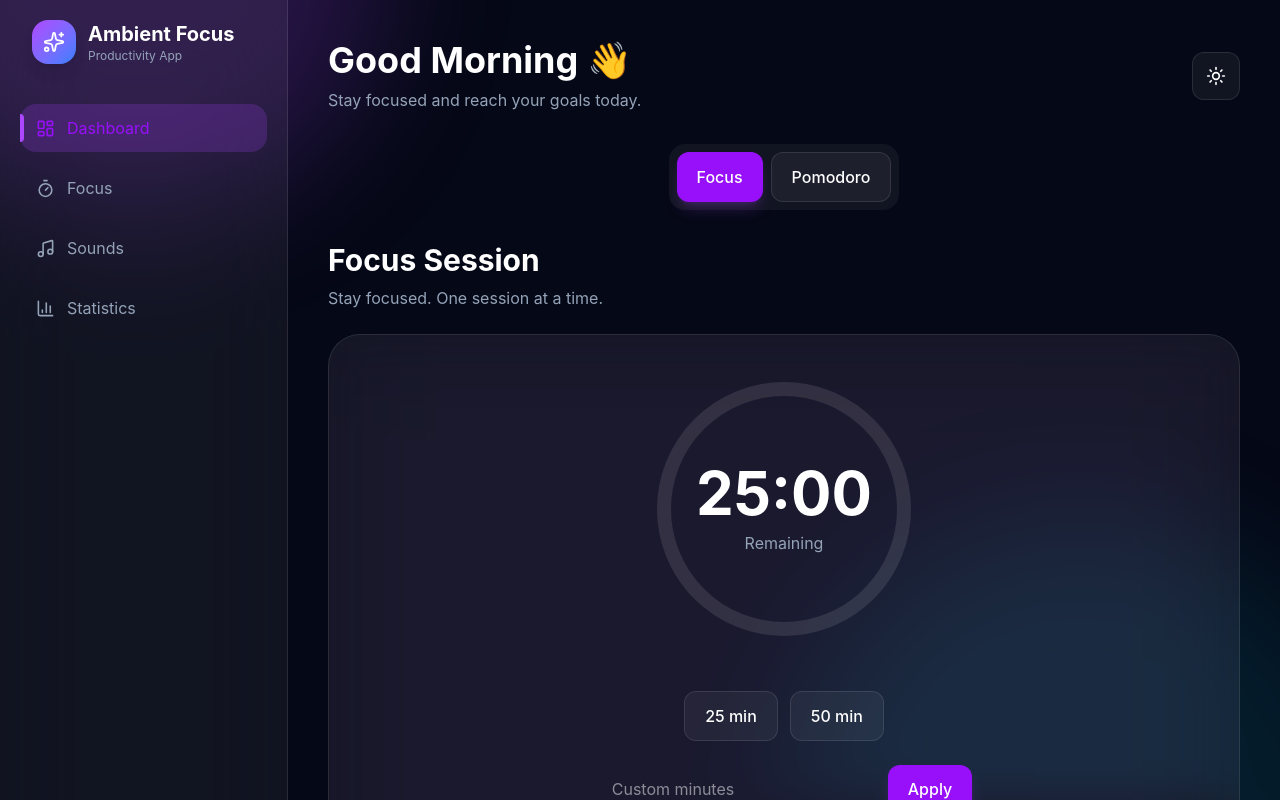
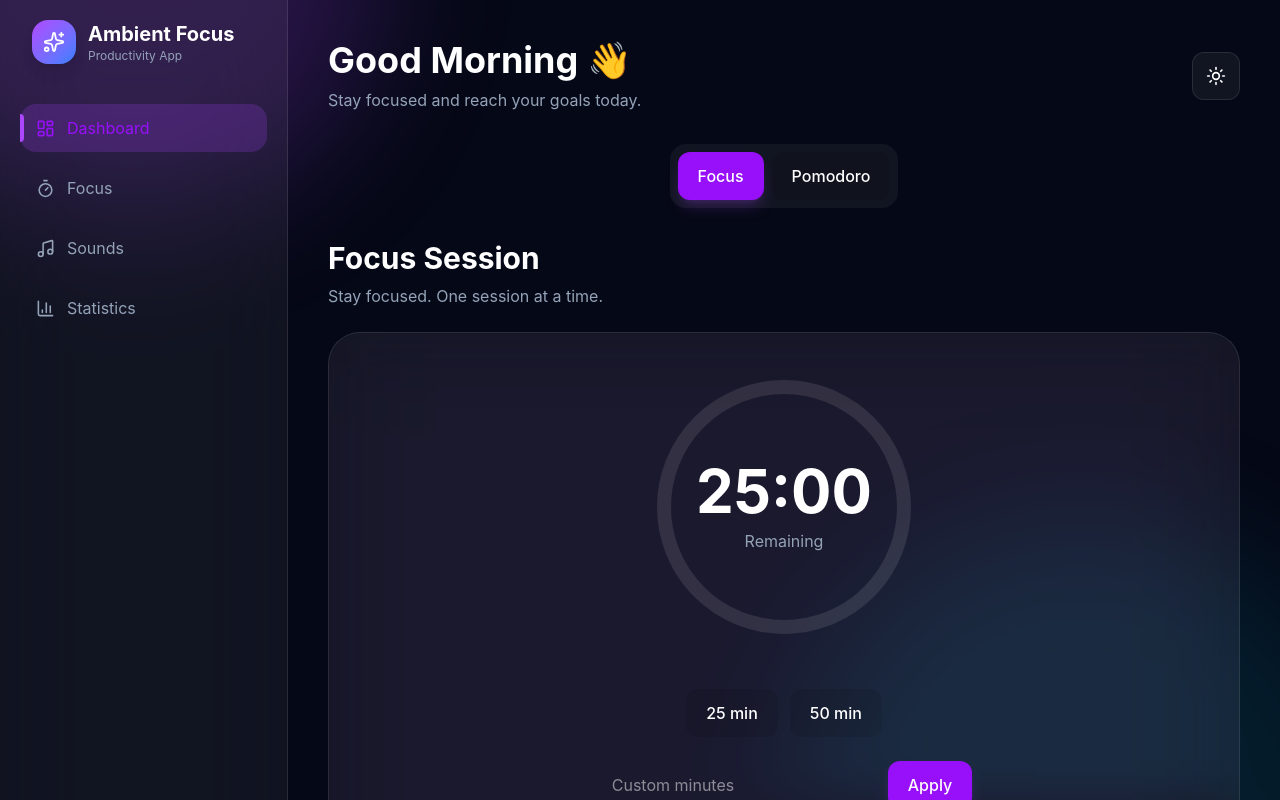
Before and after one commit to djabranemmd/ambient-focus-app, a React (Vite) app: page / in a window 1280 px wide. Shown: the top 800 px of the page. Built offline with nearby package versions, Linux system fonts and the light colour scheme.

Commit message:
Improve button animations and accessibility

```diff
--- a/src/components/ui/Button.jsx
+++ b/src/components/ui/Button.jsx
@@ -1,10 +1,20 @@
-function Button({
-  children,
-  onClick,
-  variant = "primary",
-  className = "",
-  type = "button",
-}) {
+import {
+  forwardRef,
+} from "react";
+
+
+const Button = forwardRef(
+(
+  {
+    children,
+    onClick,
+    variant = "primary",
+    className = "",
+    type = "button",
+  },
+  ref
+) => {
+
 
   const variants = {
 
@@ -12,7 +22,6 @@ function Button({
       `
       bg-purple-600
       hover:bg-purple-500
-      text-white
       shadow-lg
       shadow-purple-500/20
       `,
@@ -20,23 +29,27 @@ function Button({
 
     secondary:
       `
-      theme-bg
-      theme-border
-      border
-      theme-text
-      hover:opacity-80
+      bg-black/10
+      dark:bg-white/10
+
+      hover:bg-black/20
+      dark:hover:bg-white/15
       `,
 
   };
+
 
 
   return (
 
     <button
 
+      ref={ref}
+
       type={type}
 
       onClick={onClick}
+
 
       className={`
         px-5
@@ -55,13 +68,21 @@ function Button({
 
         font-medium
 
+        active:scale-95
+
+        hover:-translate-y-0.5
+
+        focus:outline-none
+
+        focus:ring-2
+        focus:ring-purple-500/50
+
+        disabled:opacity-50
+        disabled:pointer-events-none
+
         ${variants[variant]}
 
         ${className}
-
-        focus:outline-none
-        focus:ring-2
-        focus:ring-purple-500/50
       `}
 
     >
@@ -72,7 +93,11 @@ function Button({
 
   );
 
-}
+});
+
+
+Button.displayName =
+  "Button";
 
 
 export default Button;
```
